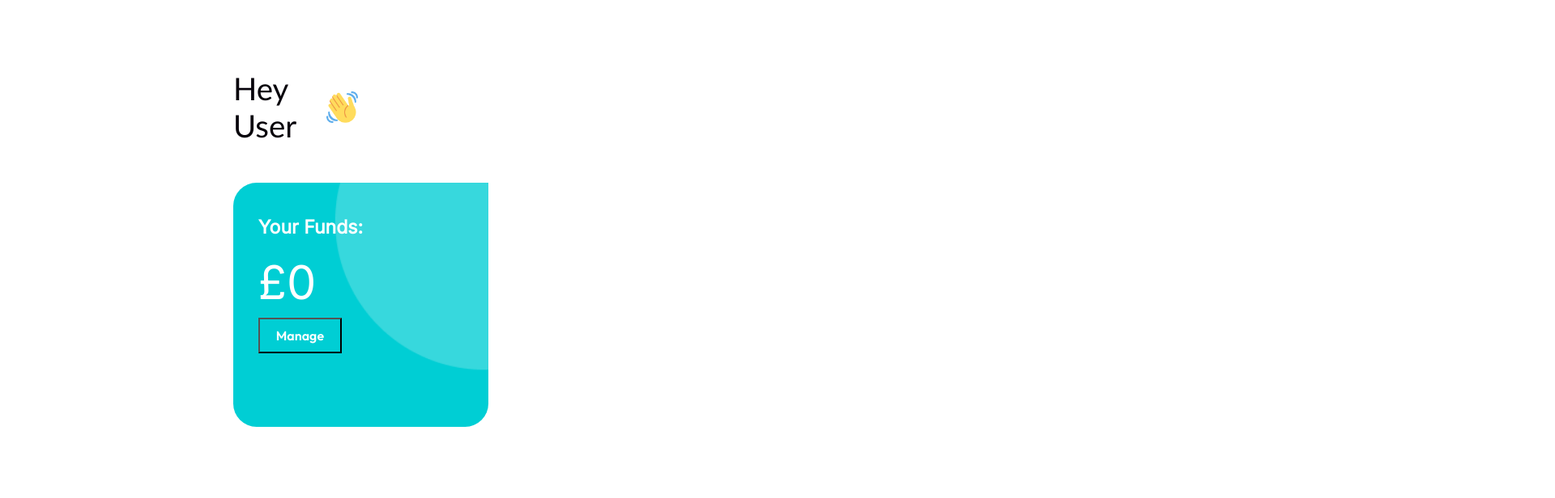
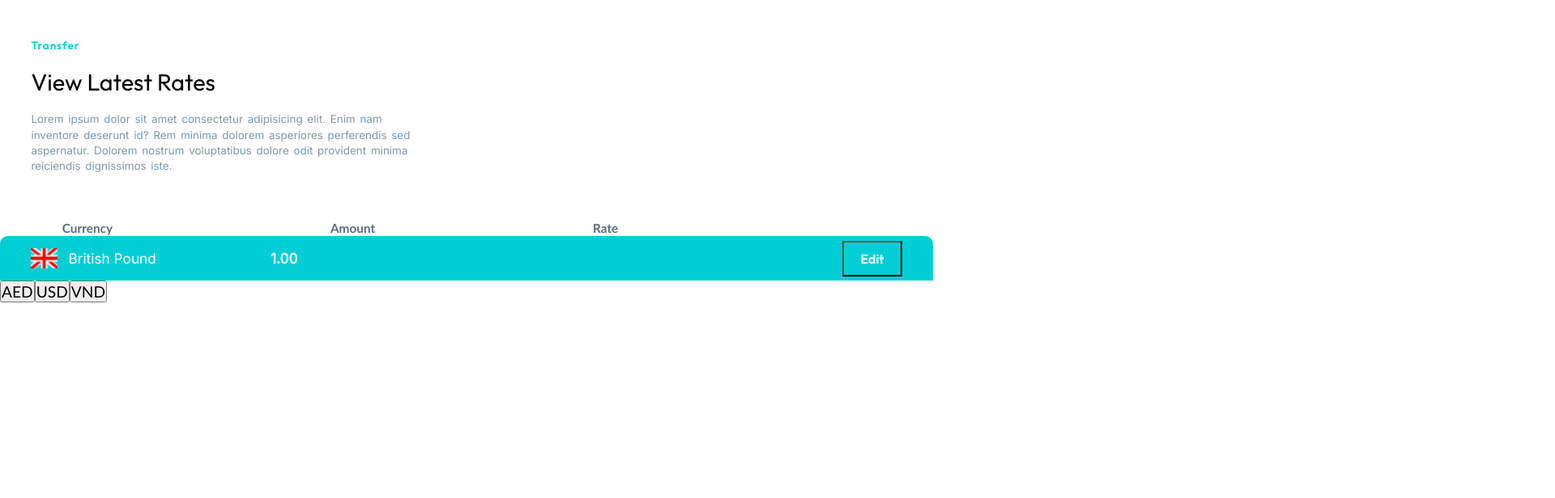
Before and after one commit to nology-tech/quadra-client-project, a React (Create React App) app: page /wallet in a window 1280 px wide. Shown: the top 616 px of the page at 81% size, 1920 px wide, since content can reach past the window. Built offline with nearby package versions, Linux system fonts and the light colour scheme; no server answers.

Commit message:
styling updated, bem implemented

```diff
--- a/src/App.jsx
+++ b/src/App.jsx
@@ -1,18 +1,20 @@
-import { Route, Routes } from "react-router-dom";
-import Home from "./pages/Home/Home";
+// import { Route, Routes } from "react-router-dom";
+// import Home from "./pages/Home/Home";
 import "./styles/main.scss";
-import Login from "./pages/Login/Login";
-import SignUp from "./pages/SignUp/SignUp";
-import Wallet from "./pages/Wallet/Wallet";
+// import Login from "./pages/Login/Login";
+// import SignUp from "./pages/SignUp/SignUp";
+// import Wallet from "./pages/Wallet/Wallet";
+import LiveRates from "./pages/LiveRates/LiveRates";
 
 const App = () => {
   return (
-    <Routes>
-      <Route path="*" element={<Home />} />
-      <Route path="/login" element={<Login />} />
-      <Route path="/signup" element={<SignUp />} />
-      <Route path="/wallet" element={<Wallet />} />
-    </Routes>
+    // <Routes>
+    //   <Route path="*" element={<Home />} />
+    //   <Route path="/login" element={<Login />} />
+    //   <Route path="/signup" element={<SignUp />} />
+    //   <Route path="/wallet" element={<Wallet />} />
+    // </Routes>
+    <LiveRates />
   );
 };
 
--- a/src/components/LiveRate/LiveRate.jsx
+++ b/src/components/LiveRate/LiveRate.jsx
@@ -17,8 +17,6 @@ const LiveRate = ({
       </div>
       <p className="live-rate__amount">{amount}</p>
       <p className="live-rate__rate">{!isCurrentCurrency && rate}</p>
-      <div> </div>
-      <div> </div>
       <Button
         buttonText={isCurrentCurrency ? "Edit" : "Send"}
         handleClick={handleClick}
--- a/src/components/LiveRate/LiveRate.scss
+++ b/src/components/LiveRate/LiveRate.scss
@@ -37,7 +37,7 @@
     font-family: $font-main;
     font-weight: 600;
     font-size: 0.9rem;
-    margin-left: 1rem;
+    margin-left: 18rem;
   }
 }
 
--- a/src/pages/LiveRates/LiveRates.jsx
+++ b/src/pages/LiveRates/LiveRates.jsx
@@ -2,22 +2,19 @@ import { useEffect, useState } from "react";
 import LiveRate from "../../components/LiveRate/LiveRate";
 import "./LiveRates.scss";
 import { getCurrencyGBP } from "../../utils/apiUtils";
-import LoggedIn from "../../components/LoggedIn/LoggedIn";
+
 const LiveRates = () => {
   const [currRates, setCurrRates] = useState({});
   const [selectCurr, setSelectCurr] = useState(["British Pound"]);
 
-  useEffect(
-    () => {
   const getData = async () => {
     const currencies = await getCurrencyGBP();
     setCurrRates(currencies);
   };
+
+  useEffect(() => {
     getData();
-    },
-    [],
-    selectCurr
-  );
+  }, []);
 
   const addRate = (e) => {
     if (!selectCurr.includes(e.target.value)) {
@@ -50,34 +47,27 @@ const LiveRates = () => {
 
   return (
     <>
-      <div className="user-nav">
-        <LoggedIn firstName={"User"} lastName={"User"} />
-      </div>
-      <div className="rates">
-        <div className="rates-info">
-          <h1 className="rates-info__transfer"> Transfer </h1>
-          <h1 className="rates-info__heading"> View Latest Rates </h1>
-          <p className="rates-info__content">
+      <div className="info">
+        <h1 className="info__transfer"> Transfer </h1>
+        <h1 className="info__heading"> View Latest Rates </h1>
+        <p className="info__content">
           Lorem ipsum dolor sit amet consectetur adipisicing elit. Enim nam
           inventore deserunt id? Rem minima dolorem asperiores perferendis sed
-            aspernatur. Dolorem nostrum voluptatibus dolore odit provident
-            minima reiciendis dignissimos iste.
+          aspernatur. Dolorem nostrum voluptatibus dolore odit provident minima
+          reiciendis dignissimos iste.
         </p>
       </div>
-        <div className="rates-ctner">
-          <div className="rates-ctner__title">
+      <div className="container">
+        <div className="container__title">
           <div>
-              <h3 id="rates-ctner__title--head">Currency</h3>
+            <h3 id="container__title--head">Currency</h3>
           </div>
           <div>
-              <h3 id="rates-ctner__title--head">Amount</h3>
+            <h3 id="container__title--head">Amount</h3>
           </div>
           <div>
-              <h3 id="rates-ctner__title--head">Rate</h3>
+            <h3 id="container__title--head">Rate</h3>
           </div>
-            <div></div>
-            <div> </div>
-            <div></div>
         </div>
         <div>{singleRate}</div>
       </div>
@@ -90,7 +80,6 @@ const LiveRates = () => {
       <button onClick={addRate} value="VND">
         VND
       </button>
-      </div>
     </>
   );
 };
--- a/src/pages/LiveRates/LiveRates.scss
+++ b/src/pages/LiveRates/LiveRates.scss
@@ -1,12 +1,7 @@
 @use "../../styles/_variables.scss" as *;
 @use "../../styles/_typography.scss" as *;
 
-.user-nav {
-  display: flex;
-  justify-content: flex-end;
-}
-.rates {
-  .rates-info {
+.info {
   width: 40%;
   padding-left: 1rem;
   margin: 2rem 0 2rem 1rem;
@@ -30,23 +25,23 @@
     line-height: 1rem;
   }
 }
-  .rates-ctner {
+.container {
   width: 90%;
   display: flex;
   flex-direction: column;
-    .rates-ctner__title {
+  &__title {
     display: flex;
     color: $color-text;
-      justify-content: space-between;
+    justify-content: flex-start;
     align-content: flex-end;
     align-items: flex-end;
-      margin-left: 5.5rem;
+    margin-left: 4rem;
+    align-items: center;
 
-      align-items: center;
-      #rates-ctner__title--head {
+    #container__title--head {
       font-size: 0.8rem;
       margin-bottom: -1rem;
+      margin-right: 14rem;
     }
   }
 }
-}
```
Lines whose indentation alone changed are shown as unchanged.
